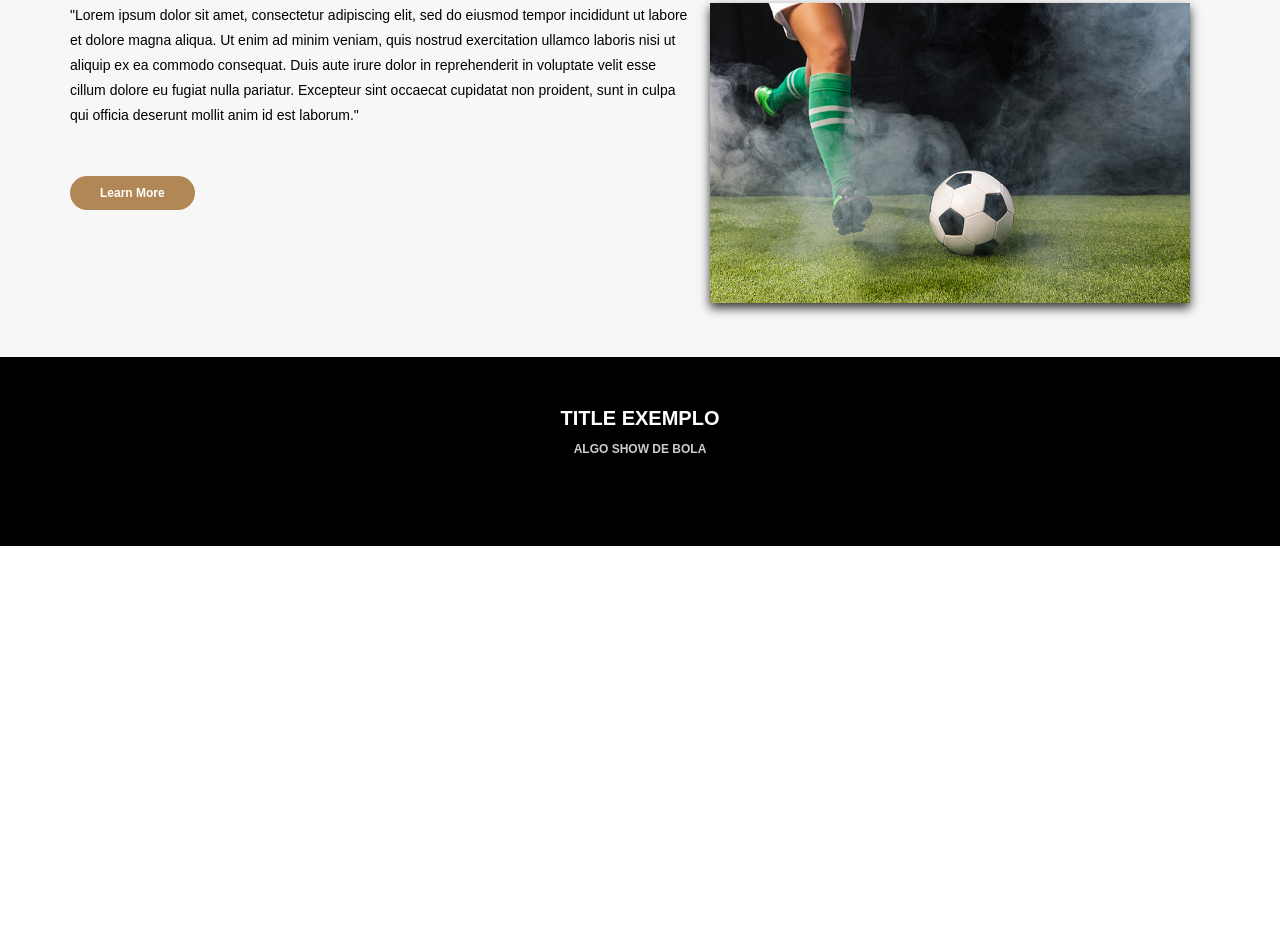
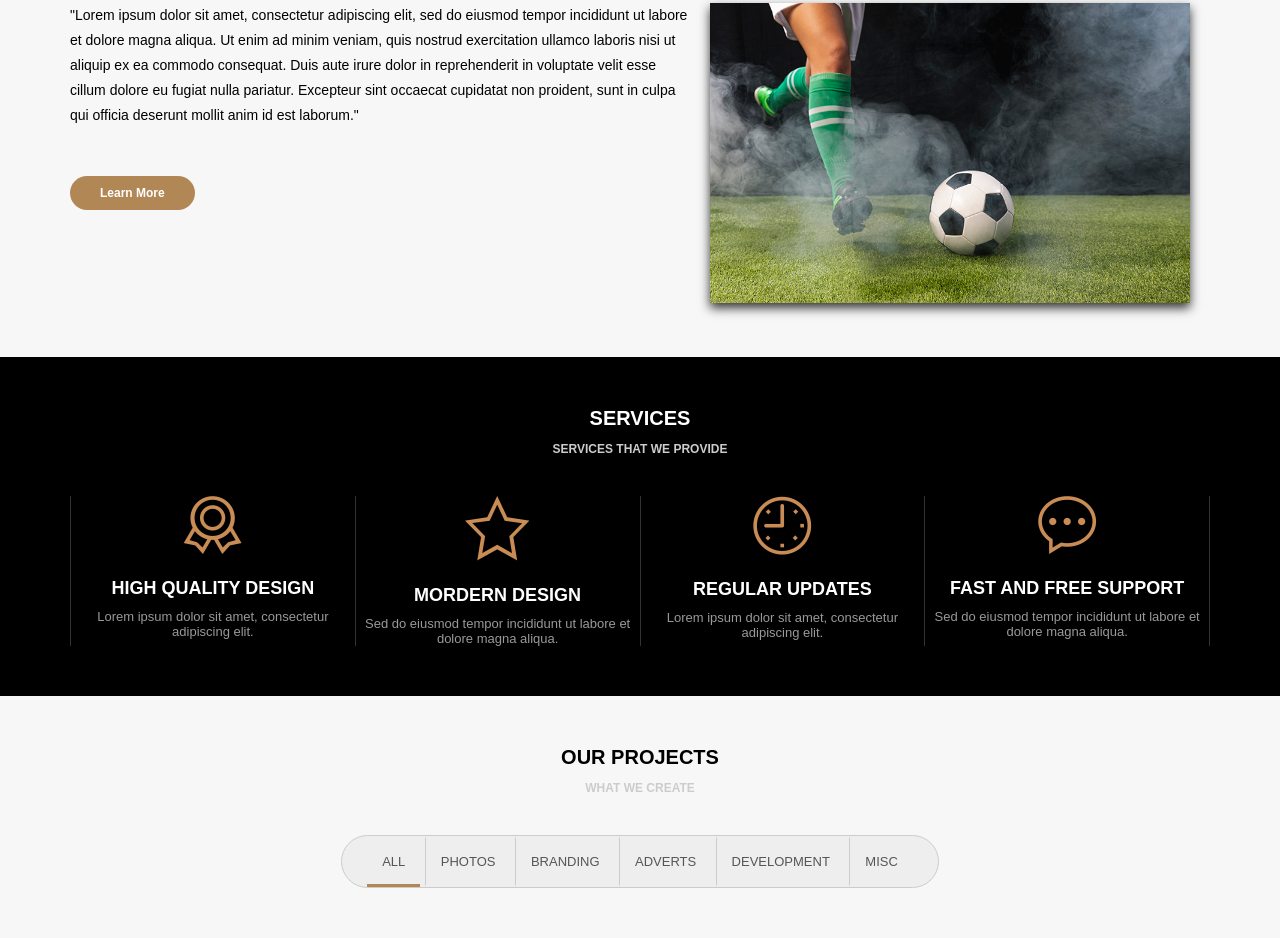
Before and after one commit to lucasdksan/Awax_copy, a plain HTML site: page index.html in a window 1280 px wide. Shown: the part 936-1874 px from the top of the page. Before the commit the page ends 1482 px from the top, so only its background shows below. Drawn offline with Linux system fonts and the light colour scheme.

Commit message:
Projeto B7WEB

```diff
--- a/index.html
+++ b/index.html
@@ -81,10 +81,49 @@
             </div>
         </section>
         <section class="default dark">
-            <div class="section-title">Title exemplo</div>
-            <div class="section-desc">Algo show de bola</div>
+            <div class="section-title">Services</div>
+            <div class="section-desc">Services that we provide</div>
             <div class="section-body">
-
+                <div class="section-services">
+                    <div class="section-service">
+                        <img src="./assets/icones/medalha.png" alt="icon">
+                        <h4>High Quality Design</h4>
+                        <p>Lorem ipsum dolor sit amet, consectetur adipiscing elit.</p>
+                    </div>
+                    <div class="section-service">
+                        <img src="./assets/icones/estrela.png" alt="icon">
+                        <h4>Mordern Design</h4>
+                        <p>Sed do eiusmod tempor incididunt ut labore et dolore magna aliqua.</p>
+                    </div>
+                    <div class="section-service">
+                        <img src="./assets/icones/relogio.png" alt="icon">
+                        <h4>Regular Updates</h4>
+                        <p>Lorem ipsum dolor sit amet, consectetur adipiscing elit.</p>
+                    </div>
+                    <div class="section-service">
+                        <img src="./assets/icones/balao.png" alt="icon">
+                        <h4>Fast and free support</h4>
+                        <p>Sed do eiusmod tempor incididunt ut labore et dolore magna aliqua.</p>
+                    </div>
+                </div>
+            </div>
+        </section>
+        <section class="default light">
+            <div class="section-title">Our Projects</div>
+            <div class="section-desc">What we create</div>
+            <div class="section-body">
+                <div class="section-projects">
+                    <div class="section-projects--filters">
+                        <ul>
+                            <li class="active">All</li>
+                            <li>Photos</li>
+                            <li>Branding</li>
+                            <li>Adverts</li>
+                            <li>Development</li>
+                            <li>Misc</li>
+                        </ul>
+                    </div>
+                </div>
             </div>
         </section>
     </main>
--- a/styles/styles.css
+++ b/styles/styles.css
@@ -208,5 +208,60 @@ header{
 .section-aboutus--right img{
     width: 480px;
     box-shadow: 0px 5px 10px var(--main-gray);
+}
+.section-services{
+    display: flex;
+}
+.section-service{
+    flex: 1;
+    text-align: center;
+    border-right: 1px solid var(--main-gray);
+}
+.section-service:first-child{
+    border-left: 1px solid var(--main-gray);
+}
+.section-service h4{
+    margin-top: 20px;
+    text-transform: uppercase;
+    font-size: 18px;
+}
+.section-service p{
+    margin-top: 10px;
+    font-size: 13px;
+    color: #999;
+}
+.section-projects{
+    display: flex;
+    align-items: center;
+    flex-direction: column;
+}
+.section-projects--filters{
+    border: 1px solid #ccc;
+    background-color: #eee;
+    border-radius: 30px;
+    display: inline-block;
+    padding: 0px 25px;
+}
+.section-projects--filters ul,
+.section-projects--filters li{
+    list-style: none;
+}
+.section-projects--filters li{
+    display: inline-block;
+    padding: 15px;
+    text-transform: uppercase;
+    font-size: 13px;
+    border-left: 1px solid #ccc;
+    color: #555;
+    border-bottom: 3px solid #eee;
+    border-top: 3px solid #eee;
 
 }
+.section-projects--filters li:hover,
+.section-projects--filters li.active{
+    border-bottom: 3px solid var(--main-orange);
+    cursor: pointer;
+}
+.section-projects--filters li:first-child{
+    border-left: 0;
+}
```
